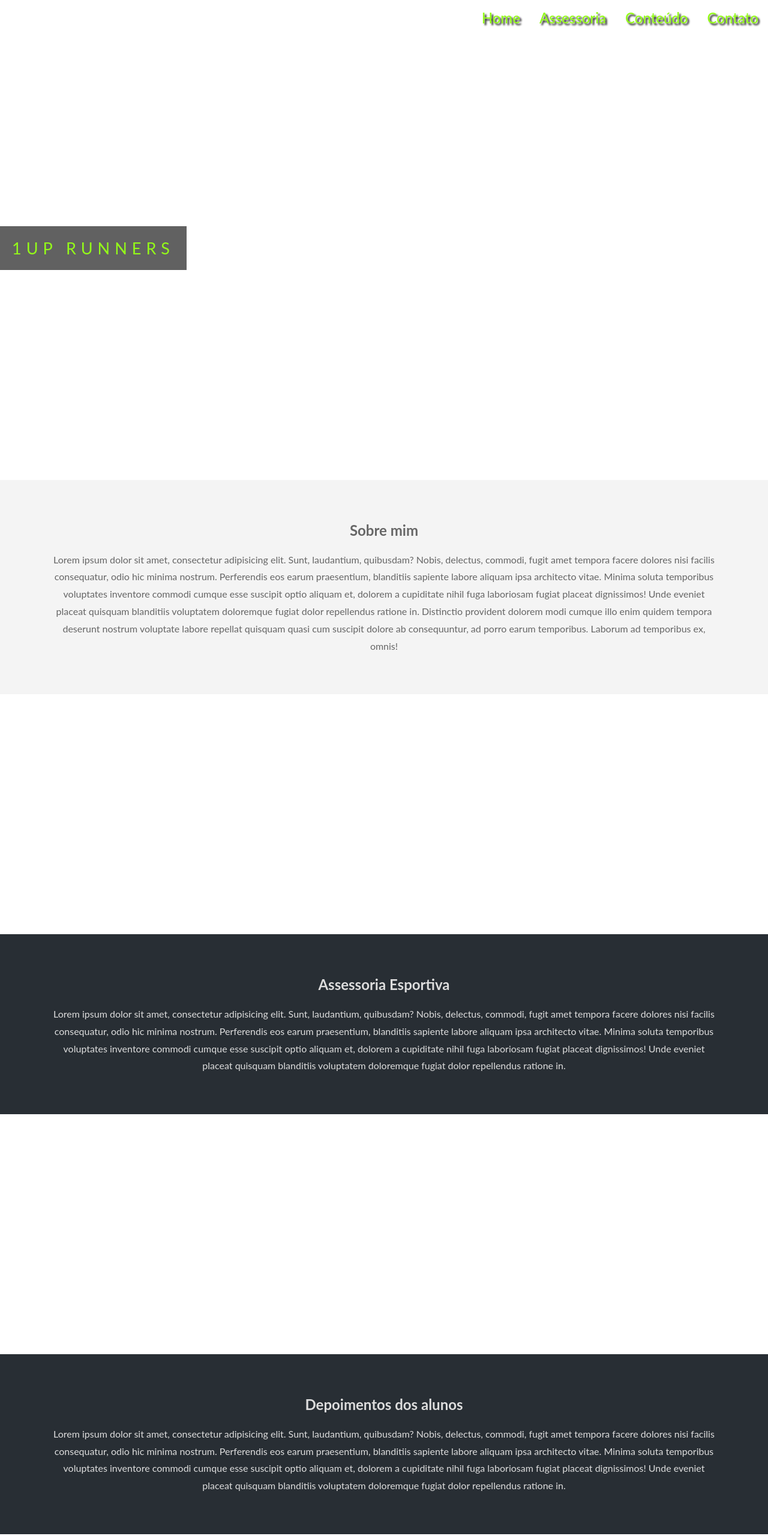
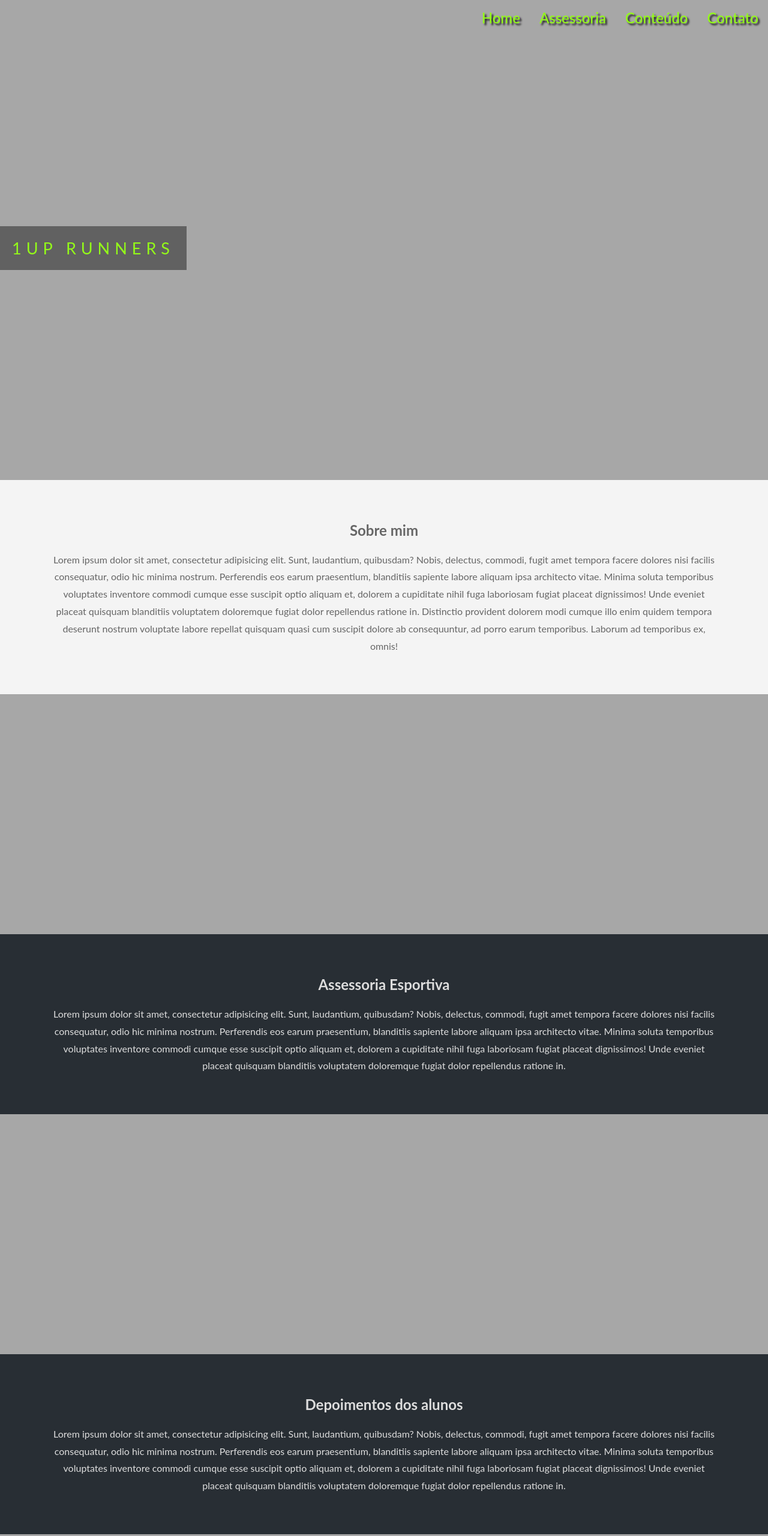
Before and after one commit to martinsalinep/1UpRunners, a plain HTML site: page index.html in a window 1280 px wide. Shown: the top 2560 px of the page at 60% size. Drawn offline with Linux system fonts and the light colour scheme; the site is published under a folder, as on GitHub Pages, so addresses that start at the root find nothing.

Commit message:
atualização das imagens

```diff
--- a/CSS/style.css
+++ b/CSS/style.css
@@ -24,23 +24,23 @@ body, html{
  }
 
  .pimg1{
-   background-image:url('/Img/img1.jpg');
+   background-image:url('../Img/img1.jpg');
    background-position-y: top;
    min-height:100%;
  }
 
  .pimg2{
-   background-image:url('/Img/img2.jpg');
+   background-image:url('../Img/img2.jpg');
    min-height:400px;
  }
 
  .pimg3{
-   background-image:url('/Img/img3.jpg');
+   background-image:url('../Img/img3.jpg');
    min-height:400px;
  }
 
  .pimg4{
-   background-image:url('/Img/img4_teste.png');
+   background-image:url('../Img/img4_teste.png');
    min-height:100%;
  }
 
```
